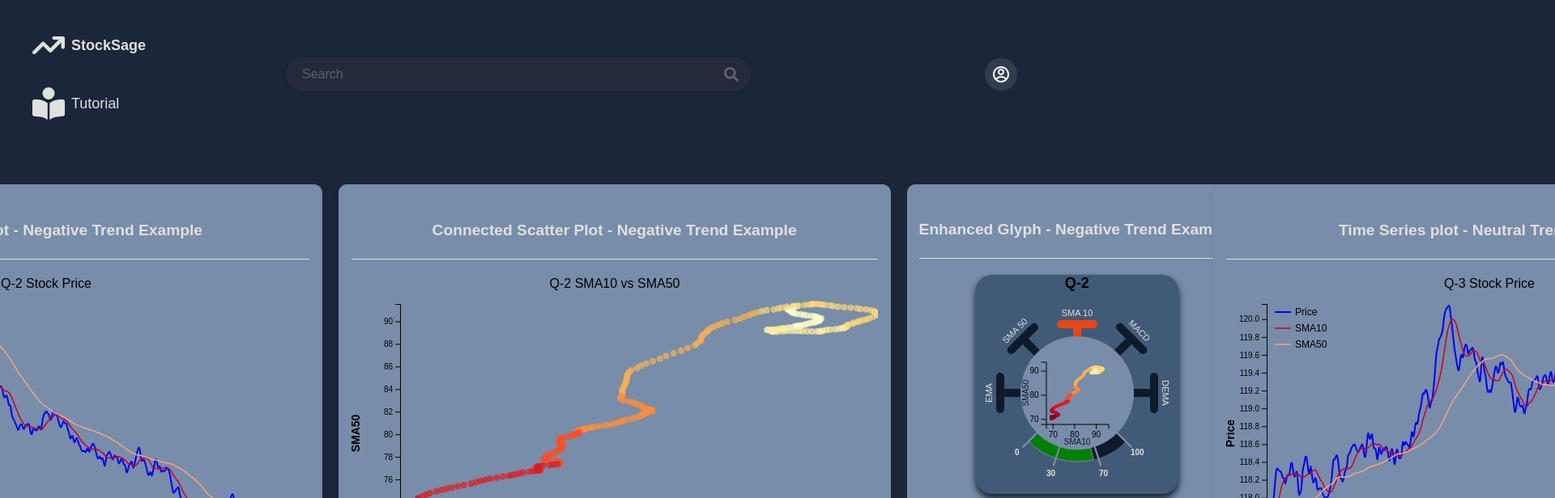
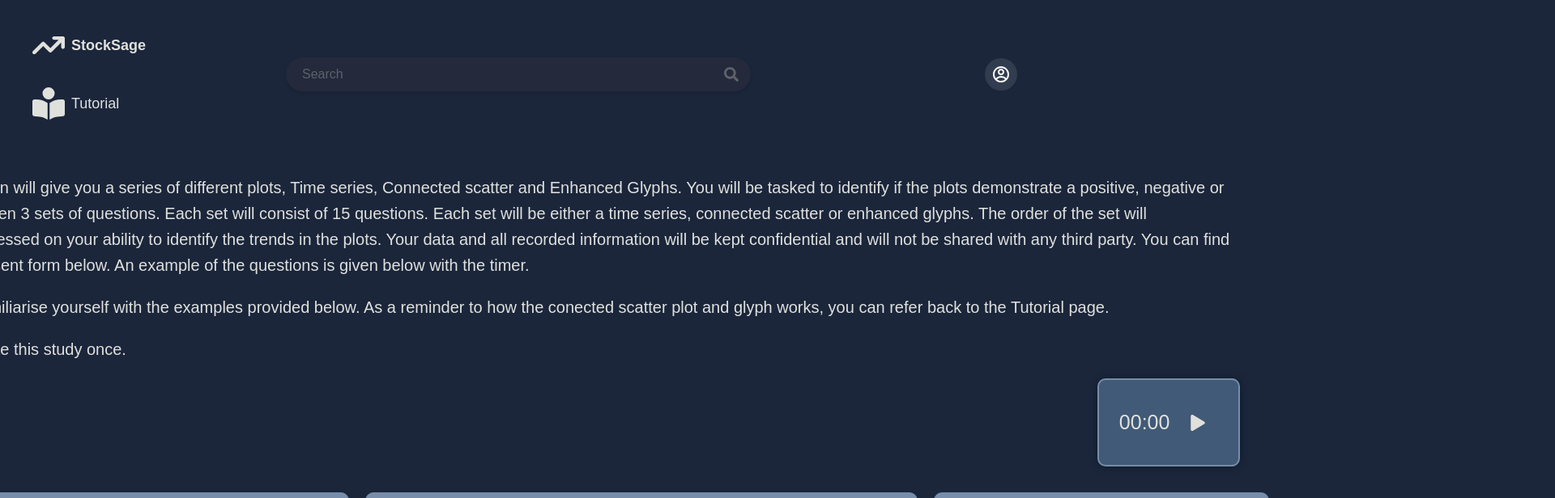
Before and after one commit to Anush-Varma/Trading-Website, a React (Vite) app in the folder client/: page /Practice in a window 1280 px wide. Shown: the top 616 px of the page at 81% size, 1920 px wide, since content can reach past the window. Built offline with nearby package versions, Linux system fonts and the light colour scheme; no server answers; the database is empty; sample sign-in values are in the browser's storage.

Commit message:
fix try 3

```diff
--- a/client/src/styles/userStudyPage.module.css
+++ b/client/src/styles/userStudyPage.module.css
@@ -15,6 +15,7 @@
 .details,
 .privacy,
 .example {
+  display: flex;
   color: var(--component-colour3);
   margin-bottom: 20px;
   line-height: 1.6;
@@ -93,10 +94,6 @@
   padding: 10px 20px;
 }
 
-.content {
-  display: flex;
-}
-
 .continueLeft {
   flex: 1;
 }
```
